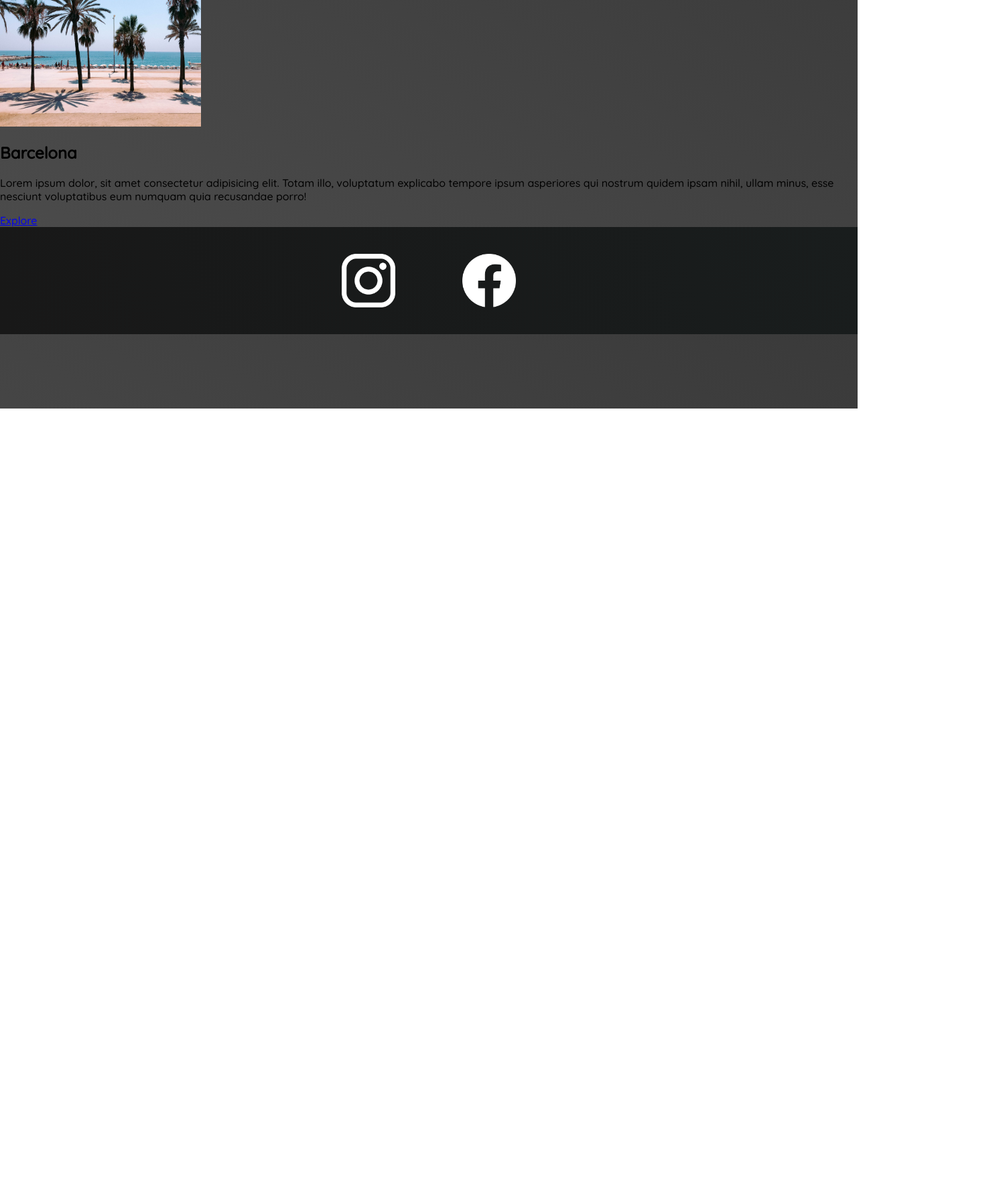
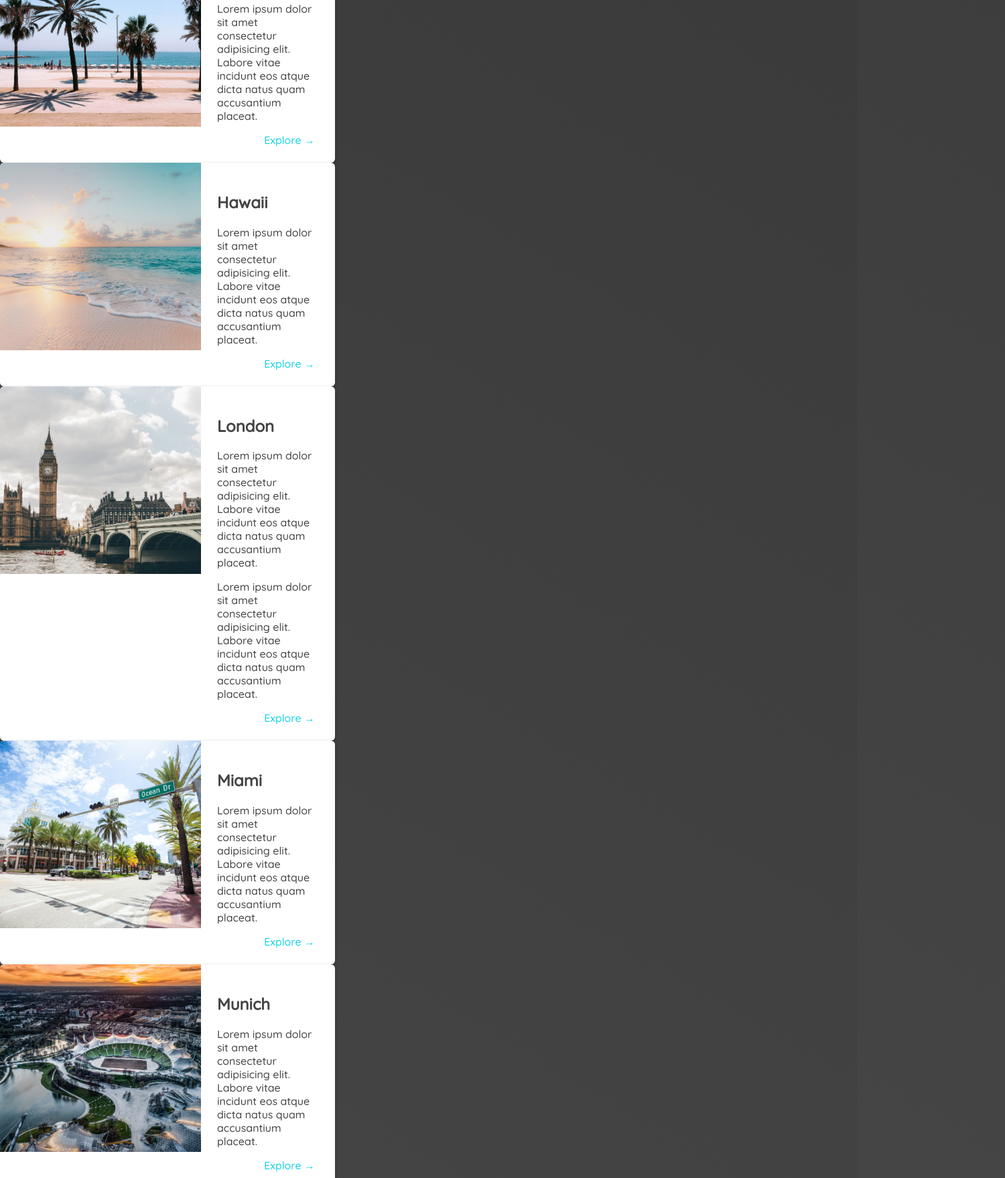
Before and after one commit to Oleksandr1317/Travel-Page-HTML-CSS-, a plain HTML site: page places.html in a window 1280 px wide. Shown: the part 190-1949 px from the top of the page at 67% size, 1500 px wide, since content can reach past the window. Before the commit the page ends 800 px from the top, so only its background shows below. Drawn offline with Linux system fonts and the light colour scheme.

Commit message:
Finished Day 19 code (Creating card and styling)

```diff
--- a/places.css
+++ b/places.css
@@ -1,12 +1,50 @@
 body {
     background: linear-gradient(30deg,rgb(77,77,77), rgb(58,58,58));
+    color: rgb(68, 68, 68);
 }
 
 header {
     position: static;
 }
 
+main ul {
+    width: 1500px;
+    margin: 0 auto;
+}
+
+main li {
+    display: flex;
+    background-color: white;
+    box-shadow: 1px 1px 4px rgba(0, 0, 0, 0.2);
+    border-radius: 6px;
+    overflow: hidden;
+    width: 500px;
+}
+
 main li img{
     width: 300px;
     height: 280px;
+    object-fit: cover;
 }
+
+.item-content {
+    padding: 24px;
+    display: flex;
+    flex-direction: column;
+    justify-content: space-between;
+}
+
+.actions {
+    text-align: end;
+}
+
+.actions a {
+    text-decoration: none;
+    padding: 6px;
+    color: rgb(22, 211, 228);
+    border-radius: 5px;
+}
+
+.actions a:hover {
+    background-color: rgb(235, 253, 255);
+}
--- a/places.html
+++ b/places.html
@@ -25,15 +25,159 @@
     <main>
       <ul>
         <li>
-                <img src="/images/places/barcelona.jpg" alt="barcelona" />
+          <img src="images/places/barcelona.jpg" alt="City of Barcelona" />
           <div class="item-content">
+            <div>
               <h2>Barcelona</h2>
               <p>
-                        Lorem ipsum dolor, sit amet consectetur adipisicing elit. Totam illo, voluptatum explicabo tempore ipsum asperiores qui nostrum quidem ipsam nihil, ullam minus, esse nesciunt voluptatibus eum numquam quia recusandae porro!
+                Lorem ipsum dolor sit amet consectetur adipisicing elit. Labore
+                vitae incidunt eos atque dicta natus quam accusantium placeat.
               </p>
             </div>
             <div class="actions">
-                    <a href="https://en.wikipedia.org/wiki/Barcelona">Explore</a>
+              <a href="https://en.wikipedia.org/wiki/Barcelona">Explore &#x2192</a>
+            </div>
+          </div>
+        </li>
+        <li>
+          <img src="images/places/hawaii.jpg" alt="Hawaii beach" />
+          <div class="item-content">
+            <div>
+              <h2>Hawaii</h2>
+              <p>
+                Lorem ipsum dolor sit amet consectetur adipisicing elit. Labore
+                vitae incidunt eos atque dicta natus quam accusantium placeat.
+              </p>
+            </div>
+            <div class="actions">
+              <a href="hhttps://en.wikipedia.org/wiki/Hawaii">Explore &#x2192</a>
+            </div>
+          </div>
+        </li>
+        <li>
+          <img src="images/places/london.jpg" alt="London city" />
+          <div class="item-content">
+            <div>
+              <h2>London</h2>
+              <p>
+                Lorem ipsum dolor sit amet consectetur adipisicing elit. Labore
+                vitae incidunt eos atque dicta natus quam accusantium placeat.
+              </p>
+              <p>
+                Lorem ipsum dolor sit amet consectetur adipisicing elit. Labore
+                vitae incidunt eos atque dicta natus quam accusantium placeat.
+              </p>
+            </div>
+            <div class="actions">
+              <a href="https://en.wikipedia.org/wiki/London">Explore &#x2192</a>
+            </div>
+          </div>
+        </li>
+        <li>
+          <img src="images/places/miami.jpg" alt="Miami streets" />
+          <div class="item-content">
+            <div>
+              <h2>Miami</h2>
+              <p>
+                Lorem ipsum dolor sit amet consectetur adipisicing elit. Labore
+                vitae incidunt eos atque dicta natus quam accusantium placeat.
+              </p>
+            </div>
+            <div class="actions">
+              <a href="https://en.wikipedia.org/wiki/Miami">Explore &#x2192</a>
+            </div>
+          </div>
+        </li>
+        <li>
+          <img src="images/places/munich.jpg" alt="Munich football stadium" />
+          <div class="item-content">
+            <div>
+              <h2>Munich</h2>
+              <p>
+                Lorem ipsum dolor sit amet consectetur adipisicing elit. Labore
+                vitae incidunt eos atque dicta natus quam accusantium placeat.
+              </p>
+            </div>
+            <div class="actions">
+              <a href="https://en.wikipedia.org/wiki/Munich">Explore &#x2192</a>
+            </div>
+          </div>
+        </li>
+        <li>
+          <img src="images/places/new-york-city.jpg" alt="New York City skyline" />
+          <div class="item-content">
+            <div>
+              <h2>New York City</h2>
+              <p>
+                Lorem ipsum dolor sit amet consectetur adipisicing elit. Labore
+                vitae incidunt eos atque dicta natus quam accusantium placeat.
+              </p>
+            </div>
+            <div class="actions">
+              <a href="https://en.wikipedia.org/wiki/New_York_City"
+                >Explore &#x2192</a
+              >
+            </div>
+          </div>
+        </li>
+        <li>
+          <img src="images/places/paris.jpg" alt="Paris city" />
+          <div class="item-content">
+            <div>
+              <h2>Paris</h2>
+              <p>
+                Lorem ipsum dolor sit amet consectetur adipisicing elit. Labore
+                vitae incidunt eos atque dicta natus quam accusantium placeat.
+              </p>
+            </div>
+            <div class="actions">
+              <a href="https://en.wikipedia.org/wiki/Paris">Explore &#x2192</a>
+            </div>
+          </div>
+        </li>
+        <li>
+          <img src="images/places/sydney.jpg" alt="Sydney beach" />
+          <div class="item-content">
+            <div>
+              <h2>Sydney</h2>
+              <p>
+                Lorem ipsum dolor sit amet consectetur adipisicing elit. Labore
+                vitae incidunt eos atque dicta natus quam accusantium placeat.
+              </p>
+            </div>
+            <div class="actions">
+              <a href="https://en.wikipedia.org/wiki/Sydney">Explore &#x2192</a>
+            </div>
+          </div>
+        </li>
+        <li>
+          <img src="images/places/tokyo.jpg" alt="Tokyo skyline" />
+          <div class="item-content">
+            <div>
+              <h2>Tokyo</h2>
+              <p>
+                Lorem ipsum dolor sit amet consectetur adipisicing elit. Labore
+                vitae incidunt eos atque dicta natus quam accusantium placeat.
+              </p>
+            </div>
+            <div class="actions">
+              <a href="https://en.wikipedia.org/wiki/Tokyo">Explore &#x2192</a>
+            </div>
+          </div>
+        </li>
+        <li>
+          <img src="images/places/bali.jpg" alt="Bali beach" />
+          <div class="item-content">
+            <div>
+              <h2>Bali</h2>
+              <p>
+                Lorem ipsum dolor sit amet consectetur adipisicing elit. Labore
+                vitae incidunt eos atque dicta natus quam accusantium placeat.
+              </p>
+            </div>
+            <div class="actions">
+              <a href="https://en.wikipedia.org/wiki/Bali">Explore &#x2192</a>
+            </div>
           </div>
         </li>
       </ul>
```
Also changed, not shown: images/places/bali.jpg (added), images/places/hawaii.jpg (added), images/places/london.jpg (added), images/places/new-york-city.jpg (added), images/places/paris.jpg (added), images/places/sydney.jpg (added), images/places/tokyo.jpg (added). Lines whose indentation alone changed are shown as unchanged.
